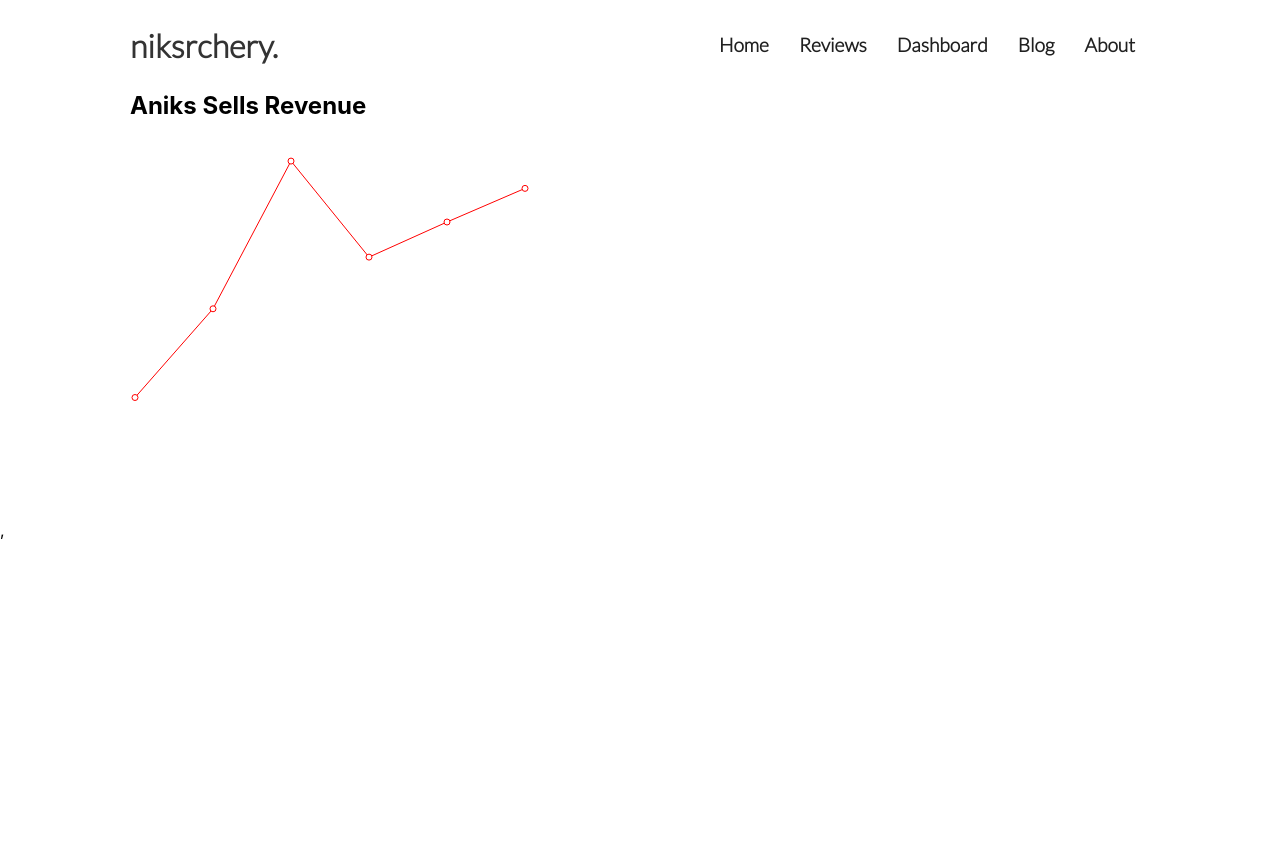
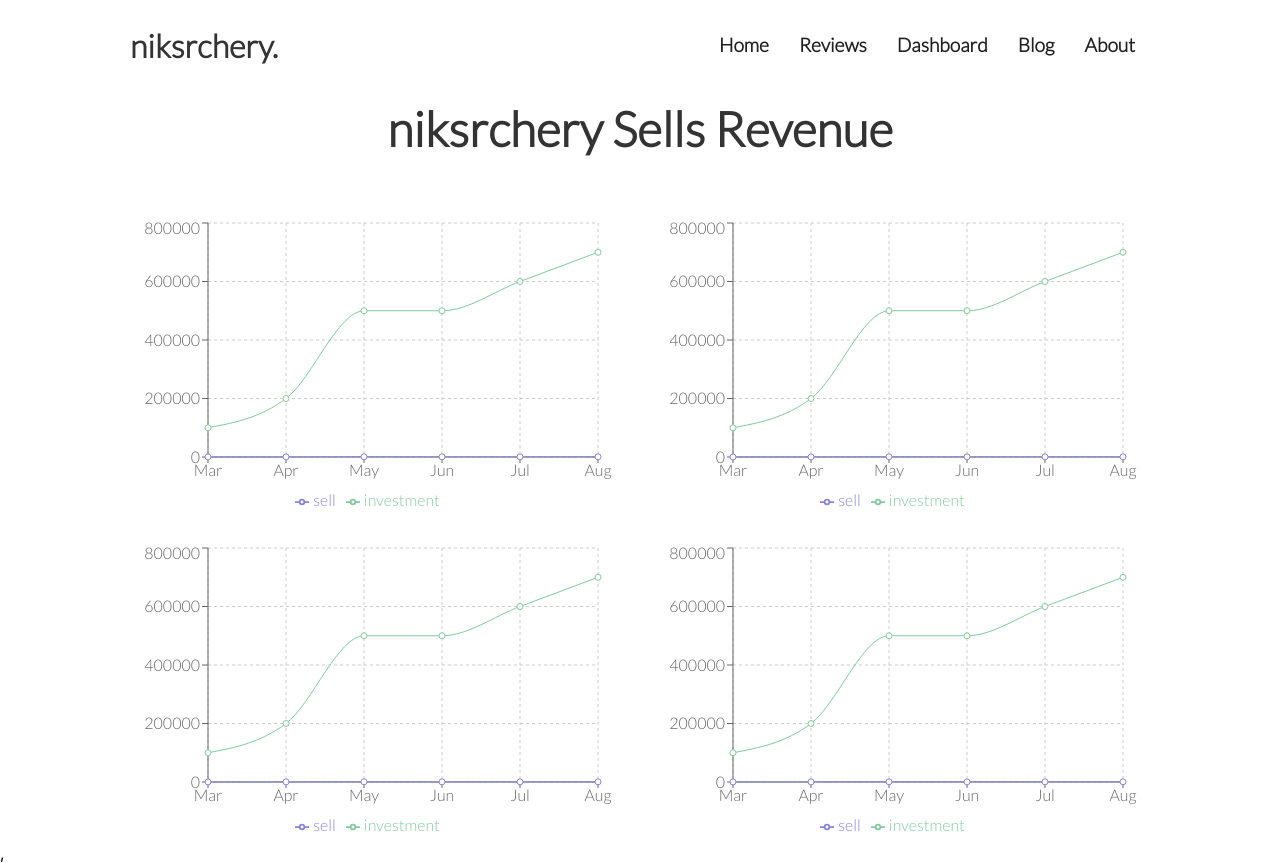
Before and after one commit to Anik-the-dev/niks-archery-website, a React (Create React App) app: page /dashboard in a window 1280 px wide. Before the commit the page ends 800 px from the top, so only its background shows below. Built offline with nearby package versions, Linux system fonts and the light colour scheme.

Commit message:
lineChart Done

```diff
--- a/src/components/Dashboard.js
+++ b/src/components/Dashboard.js
@@ -1,26 +1,61 @@
-import React, { useEffect, useState } from 'react';
-import { LineChart, Line } from 'recharts';
+import React, { PureComponent, useEffect, useState } from 'react';
+import { LineChart, Line, XAxis, YAxis, CartesianGrid, Tooltip, Legend, ResponsiveContainer } from 'recharts';
+
 
 
 const Dashboard = () => {
-    const [data , setData] = useState([])
-    useEffect(()=>{
+    const [data, setData] = useState([])
+    useEffect(() => {
         fetch('sellData.json')
-        .then(r =>r.json())
-        .then(d=>setData(d))
-    },[])
+            .then(res => res.json())
+            .then(data => setData(data))
+    }, [])
 
-    const {investment,month,sell,revenue} = data
+    // destructuring Object Data.........
+    const { investment, month, sell, revenue } = data
+
+    // Charts.............
+    // 1. SimpleLineChart..........
 
     const renderLineChart = (
-        <LineChart width={400} height={400} data={data}>
-            <Line type="month" dataKey="sell" stroke="red" />
+        <LineChart
+            width={500}
+            height={300}
+            data={data}
+            margin={{
+                top: 5,
+                right: 30,
+                left: 20,
+                bottom: 5,
+            }}
+        >
+            <CartesianGrid strokeDasharray="3 3" />
+            <XAxis dataKey="month" />
+            <YAxis />
+            <Tooltip />
+            <Legend />
+            <Line type="monotone" dataKey="sell" stroke="#8884d8" activeDot={{ r: 8 }} />
+            <Line type="monotone" dataKey="investment" stroke="#82ca9d" />
         </LineChart>
     );
     return (
-        <div className='project-container'>
-            <h2>Aniks Sells Revenue</h2>
-            {renderLineChart}
+        <div className='project-body  project-container'>
+            <h1 className='text-center lg mb-50'>niksrchery Sells Revenue</h1>
+            <div className='grid two-columns-grid'>
+                <div>
+                    {renderLineChart}
+                </div>
+                <div>
+                    {renderLineChart}
+                </div>
+                <div>
+                    {renderLineChart}
+                </div>
+                <div>
+                    {renderLineChart}
+                </div>
+
+            </div>
         </div>
     );
 };
--- a/src/css/style.css
+++ b/src/css/style.css
@@ -118,6 +118,10 @@ img {
     grid-template-columns: 75% 25%;
 }
 
+.two-columns-grid{
+    grid-template-columns: repeat(2, 1fr);
+}
+
 
 .text-center {
     text-align: center;
```
